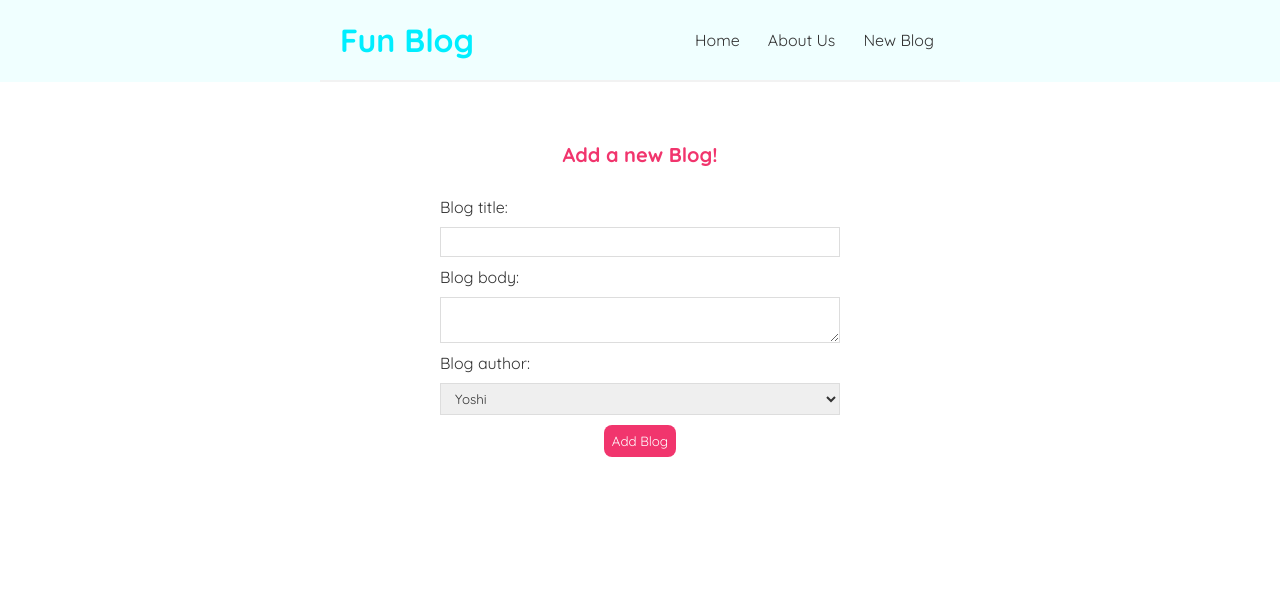
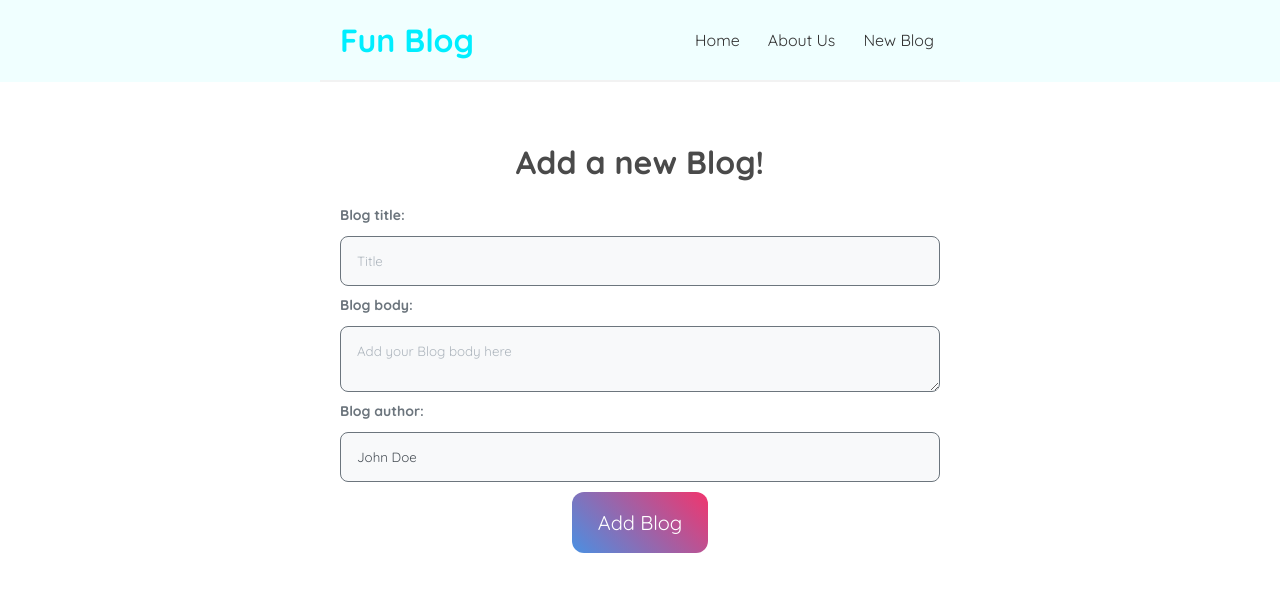
Before and after one commit to Nathan-Dereje-K/Let-s-Blog, a React (Create React App) app in the folder dojo-blog/: page /create in a window 1280 px wide. Shown: the top 592 px of the page. Built offline with nearby package versions, Linux system fonts and the light colour scheme.

Commit message:
Editted index.css, Create.jsx

```diff
--- a/dojo-blog/data/db.json
+++ b/dojo-blog/data/db.json
@@ -25,11 +25,10 @@
       "id": 4
     },
     {
-      "title": "Winner Mentality",
-      "body": "No damn patient just win it right at this moment in time !!",
+      "title": "Mike",
+      "body": "Mike is having a hard time, needs charity !",
       "author": "Mario",
       "id": 5
     }
-
   ]
 }
--- a/dojo-blog/src/Create.jsx
+++ b/dojo-blog/src/Create.jsx
@@ -1,20 +1,29 @@
 import React, { useState } from "react";
+import { Link } from 'react-router-dom';
 
 const Create = () => {
   const [title, setTitle] = useState("");
   const [body, setBody] = useState("");
-  const [author, setAuthor] = useState("Yoshi");
+  const [author, setAuthor] = useState("John Doe");
+  const [isPending, setIsPending] = useState(false);
 
   const handleSubmit = (e) => {
     e.preventDefault();
     const blogObject = { title, body, author };
+
+    setIsPending(true);
+
     fetch("http://localhost:8000/blogs", {
       method: "POST",
       headers: { "Content-Type": "application/json" },
       body: JSON.stringify(blogObject),
     }).then(() => {
       console.log("Added a new Blog!");
+      setIsPending(false);
     });
+  };
+  const handleClick = () => {
+    alert("Added a new Blog!");
   };
   return (
     <div className="create">
@@ -22,6 +31,7 @@ const Create = () => {
       <form onSubmit={handleSubmit}>
         <label>Blog title:</label>
         <input
+          placeholder="Title"
           type="text"
           required
           value={title}
@@ -31,17 +41,19 @@ const Create = () => {
         <label>Blog body:</label>
         <textarea
           required
+          placeholder="Add your Blog body here"
           value={body}
           onChange={(e) => setBody(e.target.value)}
         ></textarea>
 
         <label>Blog author:</label>
-        <select value={author} onChange={(e) => setAuthor(e.target.value)}>
-          <option value="Mario">Mario</option>
-          <option value="Yoshi">Yoshi</option>
-        </select>
+        <input
+          value={author}
+          onChange={(e) => setAuthor(e.target.value)}
+        ></input>
 
-        <button>Add Blog</button>
+        <Link to = '/' >{!isPending && <button onClick={handleClick} >Add Blog</button>}</Link>
+        {isPending && <button>Adding blog ....</button>}
       </form>
     </div>
   );
--- a/dojo-blog/src/index.css
+++ b/dojo-blog/src/index.css
@@ -40,7 +40,7 @@
   border-bottom: px solid #fafafa;
 }
 .blog-preview:hover {
-  box-shadow: 2px 5px 7px rgba(0,0,0,0.3);
+  box-shadow: 0 0 15px rgba(74, 144, 226, 0.8), 0 0 30px rgba(74, 144, 226, 0.5);
 }
 .blog-preview h2 {
   font-size: 20px;
@@ -87,32 +87,65 @@
 
 /* create new blog form */
 .create {
-  max-width: 400px;
+  max-width: 700px;
   margin: 0 auto;
   text-align: center;
 }
+
 .create label {
   text-align: left;
   display: block;
+  margin-bottom: 12px;
+  font-weight: bold;
+  color: #6c757d;
+  font-size: 14px;
 }
+
 .create h2 {
-  font-size: 20px;
-  color: #f1356d;
-  margin-bottom: 30px;
+  font-size: 32px;
+  color: #4a4a4a;
+  margin-bottom: 24px;
 }
-.create input, .create textarea, .create select {
+
+.create input,
+.create textarea,
+.create select {
   width: 100%;
-  padding: 6px 10px;
+  padding: 16px;
   margin: 10px 0;
-  border: 1px solid #ddd;
+  border: 1px solid #6c757d;
   box-sizing: border-box;
   display: block;
+  border-radius: 8px;
+  background-color: #f8f9fa;
+  color: #495057;
+  transition: border-color 0.3s, box-shadow 0.3s;
 }
+
+.create input::placeholder,
+.create textarea::placeholder,
+.create select::placeholder {
+  color: #adb5bd;
+}
+
+.create input:focus,
+.create textarea:focus,
+.create select:focus {
+  border-color: #4a90e2;
+  box-shadow: 0 0 12px rgba(74, 144, 226, 0.3);
+}
+
 .create button {
-  background: #f1356d;
+  background: linear-gradient(45deg, #4a90e2, #f1356d);
   color: #fff;
   border: 0;
-  padding: 8px;
-  border-radius: 8px;
+  padding: 18px 26px;
+  border-radius: 12px;
   cursor: pointer;
+  font-size: 20px;
+  transition: background 0.3s;
 }
+
+.create button:hover {
+  background: linear-gradient(45deg, #f1356d, #4a90e2);
+}
```
